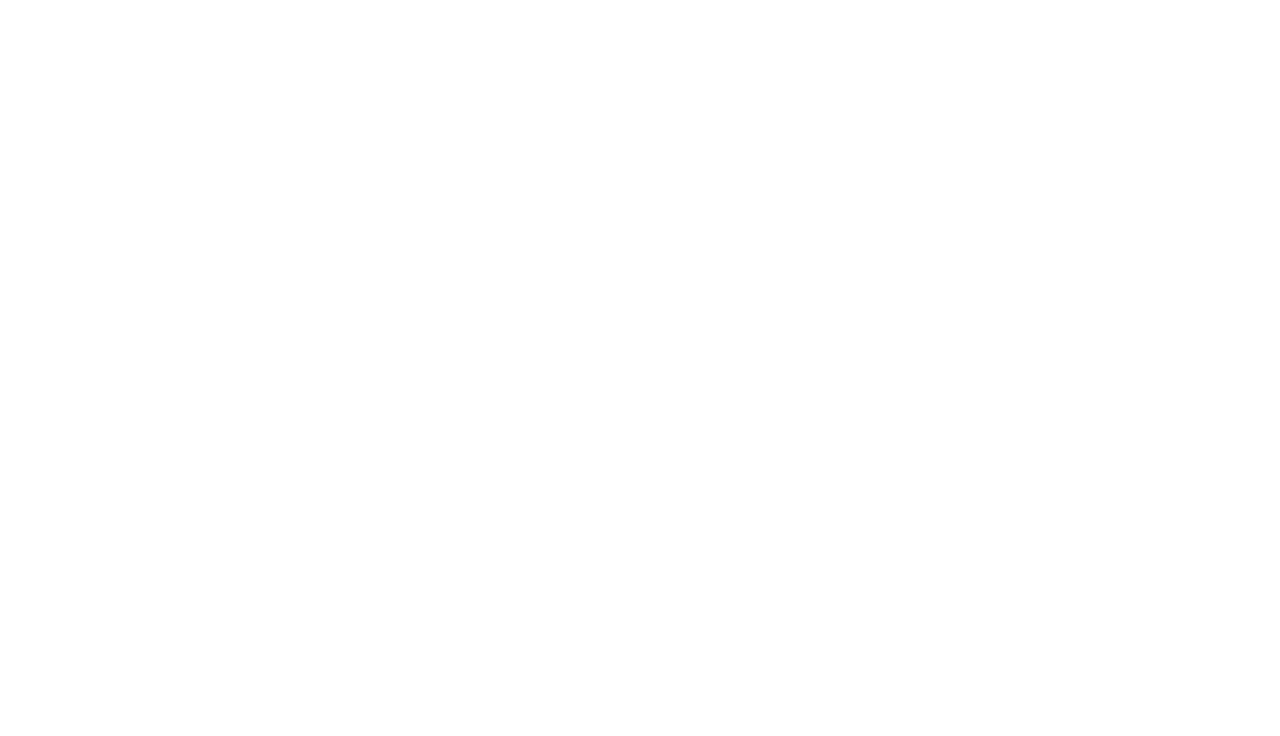
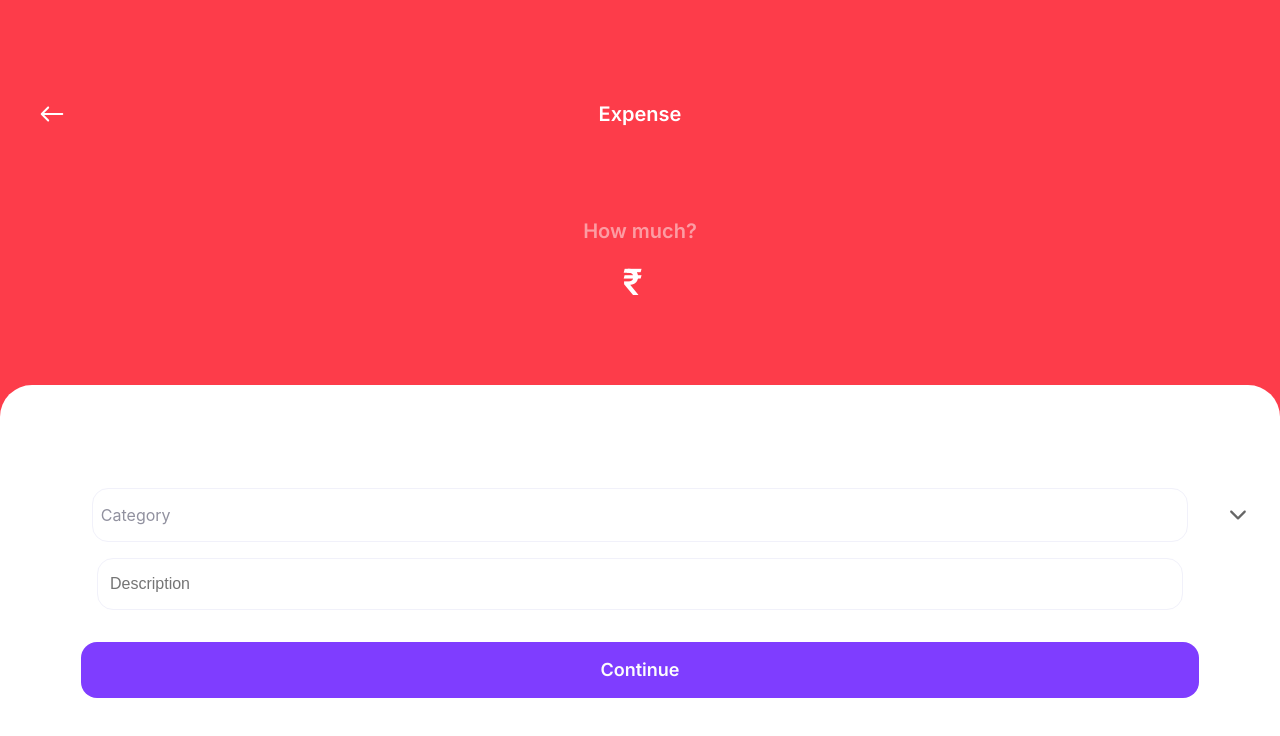
Before and after one commit to Chennakiran2004/Wallety_Frontend, a React (Create React App) app: page /expense in a window 1280 px wide. Before the commit this address had no page. Shown: the top 736 px of the page. Built offline with nearby package versions, Linux system fonts and the light colour scheme.

Commit message:
Added Expense component

```diff
--- a/src/App.tsx
+++ b/src/App.tsx
@@ -15,6 +15,7 @@
 import Budget from "./Components/Budget";
 import Home from "./Components/Home";
 import YouAreAllSet from "./Components/YouAreAllSet";
+import ExpenseComponent from "./Components/Expense";
 
 function App() {
   const location = useLocation();
@@ -39,6 +40,7 @@
         <Route path="/transaction" element={<Transaction />} />
         <Route path="/budget" element={<Budget />} />
         <Route path="/youAreAllSet" element={<YouAreAllSet />} />
+        <Route path = "/expense" element = {<ExpenseComponent/>}/>
       </Routes>
       {shouldShowTabBar && <TabBar />}
     </div>
--- /dev/null
+++ b/src/Components/Expense/index.tsx
@@ -0,0 +1,106 @@
+import { AnimatePresence, motion } from "framer-motion"
+import { GenderButton, GenderContainer, GenderContents, GenderHeadingContainer, GenderIconContainer, InputField, ParaElement } from "../signup/signupstyled"
+import { BackIconContainer, ExpenseBottomContainer, ExpenseBottomSubContainer, ExpenseContainer,
+    ExpenseHeader, ExpenseHeading, ExpenseSubContainer, CategoryContents, DescriptionField,
+    ContinueButton, CategoryParaElement, InputContainer,
+    CategoryButton, InputExpense,
+    InputHeading} from "./styledComponents"
+import { useState } from "react";
+import { NavigationEvents } from "../../Constants/EventHandlers";
+
+const dropdownVariants = {
+    hidden: {
+      opacity: 0,
+      height: 0,
+      transition: {
+        duration: 0.2,
+      },
+    },
+    visible: {
+      opacity: 1,
+      height: "auto",
+      transition: {
+        duration: 0.2,
+      },
+    },
+    exit: {
+      opacity: 0,
+      height: 0,
+      transition: {
+        duration: 0.1,
+      },
+    },
+  };
+
+const categories = ["Shopping", "Transportation", "Food", "Groceries", "Others", "Medical"]
+
+const ExpenseComponent = ()=>{
+    const { handleBack } = NavigationEvents();
+
+
+    const [genderContents, setGenderContents] = useState(false);
+    const [gender, setGender] = useState("Category");
+
+    const [selectedCategory, setSelectedCategory] = useState<String[]>([])
+
+    const openGenderDropDown = () => {
+        setGenderContents(!genderContents);
+      };
+
+      const handleCategoryChange = (category: string)=>{
+            setGender(category)
+            if(selectedCategory.includes(category)){
+                const filteredArr = selectedCategory.filter(eachItem => eachItem != category)
+                setGender("Category")
+                return setSelectedCategory(filteredArr)
+            }
+
+            // setGenderContents(false);
+            return setSelectedCategory([category])
+      }
+
+    return(
+        <ExpenseContainer>
+            <ExpenseSubContainer>
+                <ExpenseHeader>
+                    <BackIconContainer onClick = {handleBack} size = {40}/>
+                    <ExpenseHeading>Expense</ExpenseHeading>
+                </ExpenseHeader>
+                <InputContainer>
+                    <InputHeading>How much?</InputHeading>
+                    <InputExpense placeholder = "₹" type = "number" max = "1000"/>
+                </InputContainer>
+                <ExpenseBottomContainer>
+                    <ExpenseBottomSubContainer>
+                    <GenderContainer>
+                    <GenderHeadingContainer onClick={openGenderDropDown}>
+                        <CategoryParaElement category = {gender}>{gender}</CategoryParaElement>
+                        <GenderIconContainer size={24} isactive={genderContents} />
+                    </GenderHeadingContainer>
+              <AnimatePresence mode="wait">
+                {genderContents && (
+                  <motion.div
+                    variants={dropdownVariants}
+                    initial="hidden"
+                    animate={genderContents ? "visible" : "hidden"}
+                    exit="exit"
+                  >
+                    <CategoryContents>
+                        {categories.map((eachItem)=>{
+                            return <CategoryButton isselected = {selectedCategory.includes(eachItem)} onClick={()=> handleCategoryChange(eachItem)}>{eachItem}</CategoryButton>
+                        })}
+                    </CategoryContents>
+                  </motion.div>
+                )}
+              </AnimatePresence>
+                    </GenderContainer>
+                    <DescriptionField placeholder = "Description" />
+                    <ContinueButton>Continue</ContinueButton>
+                    </ExpenseBottomSubContainer>
+                </ExpenseBottomContainer>
+            </ExpenseSubContainer>
+        </ExpenseContainer>
+    )
+}
+
+export default ExpenseComponent
--- /dev/null
+++ b/src/Components/Expense/styledComponents.ts
@@ -0,0 +1,130 @@
+import styled from "styled-components";
+import { interSemiBold } from "../../Constants/fontStyles";
+import { GenderButton, GenderContents, HeaderContainer, IconContianer, InputField, ParaElement } from "../signup/signupstyled";
+import { GlobalButton1 } from "../GainTotalControlOfYourMoney/styledComponents";
+import { EnterYourSalaryInput } from "../AddNewAccount/styledComponents";
+
+export const ExpenseContainer = styled.div`
+    height: 85vh;
+    width: 100vw;
+    background-color: #FD3C4A;
+    padding-top: 8%;
+    background-size: cover;
+
+`
+
+export const ExpenseSubContainer = styled.div`
+    width: 100%;
+    height: 100%;
+`
+
+export const ExpenseHeader = styled.div`
+    position: realative;
+    width: 95%;
+    margin: auto;
+    display: flex;
+    align-items: center;
+`;
+
+export const ExpenseHeading = styled.p`
+    width: 100%;
+    text-align: center;
+    color: #FFFFFF;
+    ${interSemiBold}
+    font-size: 20px;
+`
+
+export const BackIconContainer = styled(IconContianer)`
+    color: white;
+`
+
+export const ExpenseBottomContainer = styled.div`
+    width: 100%;
+    background-color: white;
+    border-radius: 32px 32px 0px 0px;
+    width: 100%;
+    height: auto;
+    position: absolute;
+    bottom: 0;
+    left: 0;
+    padding-top: 8%;
+    transition: height 5s ease;
+    padding-bottom: 8%;
+`
+
+export const CategoryContents = styled(GenderContents)`
+    max-height: 300px;
+    width: 100%;
+    overflow: scroll;
+    -ms-overflow-style: none;
+    scrollbar-width: none;
+`
+
+export const DescriptionField = styled(InputField)`
+    width: 88%;
+`
+
+export const ExpenseBottomSubContainer = styled.div`
+    width: 95%;
+    margin: auto;
+    display: flex;
+    flex-direction: column;
+    gap: 16px;
+`
+
+export const ContinueButton = styled(GlobalButton1)`
+    width: 92%;
+    margin: auto;
+    margin-top: 16px;
+`
+
+interface CategoryButton{
+    isselected: boolean
+}
+
+export const CategoryButton = styled(GenderButton)<CategoryButton>`
+    background-color: ${({isselected})=> isselected ? "#7F3DFF": "none"};
+    color: ${({isselected})=> isselected ? "white": "black"};
+    border: ${({isselected})=> isselected ? "none": "1px solid #afafaf"};
+    transition: background-color 0.2s ease, color 0.2s ease;
+`
+interface CategoryParaElement{
+    category: string
+}
+
+export const CategoryParaElement = styled(ParaElement)<CategoryParaElement>`
+    color: ${({category})=> category !== "Category" ? "black": "#91919f"}
+`
+
+export const InputContainer = styled.div`
+    width: 100%;
+    height: 40%;
+    display: flex;
+    flex-direction: column;
+    align-items: center;
+    justify-content: center;
+    gap: 16px;
+`
+
+export const InputHeading = styled.p`
+    color: #FCFCFC;
+    opacity: 0.5;
+    font-size: 20px;
+    ${interSemiBold}
+`
+
+export const InputExpense = styled.input`
+    text-align: center;
+    border: none;
+    outline: none;
+    background: none;
+    font-size: 36px;
+    max-width: 150px;
+
+    ${interSemiBold};
+    color: white;
+
+    &::placeholder {
+        color: white;
+    }
+`
--- a/src/Components/TabBar/index.tsx
+++ b/src/Components/TabBar/index.tsx
@@ -9,8 +9,11 @@
   TabBarSubContainer,
 } from "./styledComponents";
 
+import { useNavigate } from "react-router-dom";
+
 const TabBar = () => {
   const [activeTab, setActiveTab] = useState("/home");
+  const navigate = useNavigate();
 
   const handleTabClick = (tab: any) => {
     setActiveTab(tab);
@@ -69,7 +72,7 @@
             </TabBarItemText>
           </TabBarItemContainer>
         </CustomLink>
-        <AddButtonContainer>
+        <AddButtonContainer onClick = {()=> navigate("/expense")}>
           <TabBarItemImage src="/Images/Add.svg" />
         </AddButtonContainer>
         <CustomLink to="/budget" onClick={() => handleTabClick("/budget")}>
--- a/src/Components/Transaction/styledComponents.ts
+++ b/src/Components/Transaction/styledComponents.ts
@@ -188,12 +188,18 @@
     gap: 8px;
 `
 
-export const SortItem = styled.div`
+interface SortItemInterface{
+    isselected: boolean
+}
+
+export const SortItem = styled.div<SortItemInterface>`
     border: #E3E5E5 solid 1px;
     padding: 12px 20px 12px 20px;
     border-radius: 24px;
     ${interMedium}
     font-size: 14px;
+    background-color: ${({isselected})=> isselected ? "#7F3DFF": "transparent"};
+    color: ${({isselected})=> isselected ? "white": "black"}
 `
 
 export const CategoryContainer = styled.div`
@@ -257,3 +263,13 @@
     padding-bottom: 6%;
     padding-top: 8%;
 `
+
+export const CategoryItemsContainer = styled.div`
+    display:flex;
+    flex-wrap: wrap;
+    gap: 8px;
+`
+
+export const CategoryItem = styled.button`
+    width: fit-content;
+`
--- a/src/Components/signup/signupstyled.ts
+++ b/src/Components/signup/signupstyled.ts
@@ -39,7 +39,7 @@
 `;
 
 export const IconContianer = styled(IoIosArrowRoundBack)`
-  position: fixed;
+  position: absolute;
 `;
 
 export const SignUpHeading = styled.h1`
```
Also changed, not shown: src/Components/Transaction/index.tsx (+31 -12 lines), src/Components/AddNewAccount/styledComponents.ts (line endings or trailing spaces), src/Components/Budget/index.tsx (line endings or trailing spaces).
